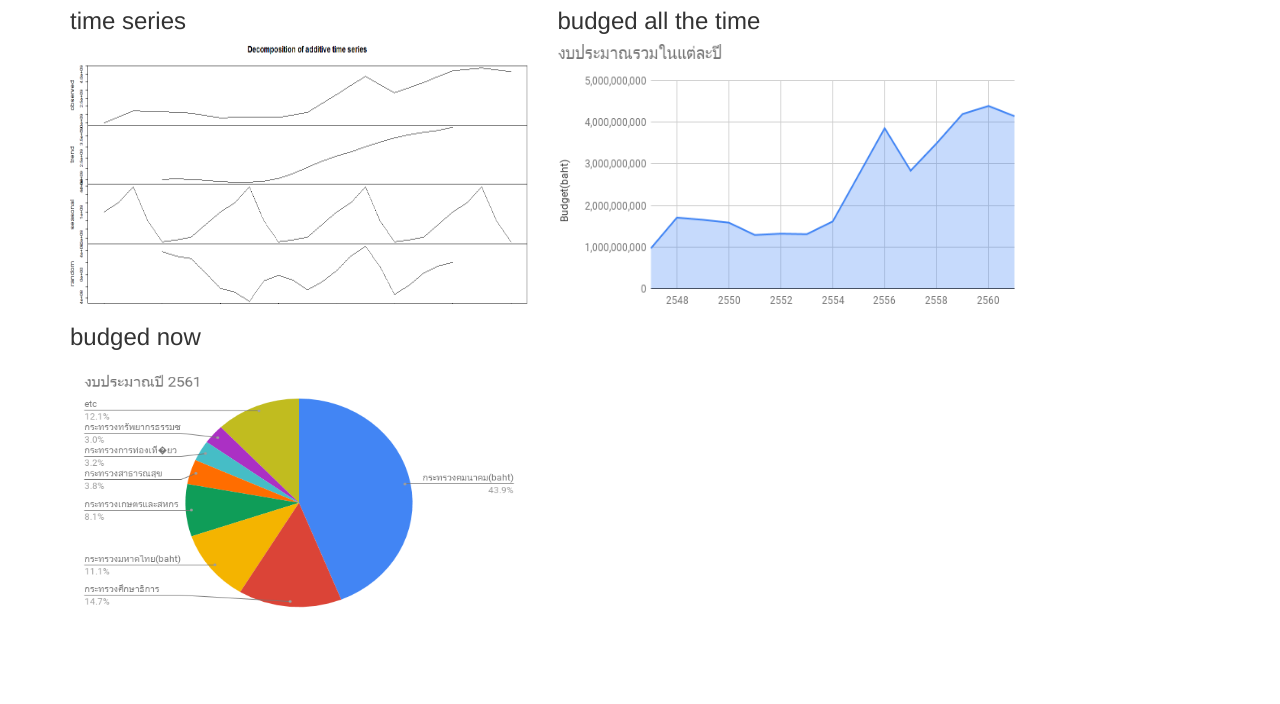
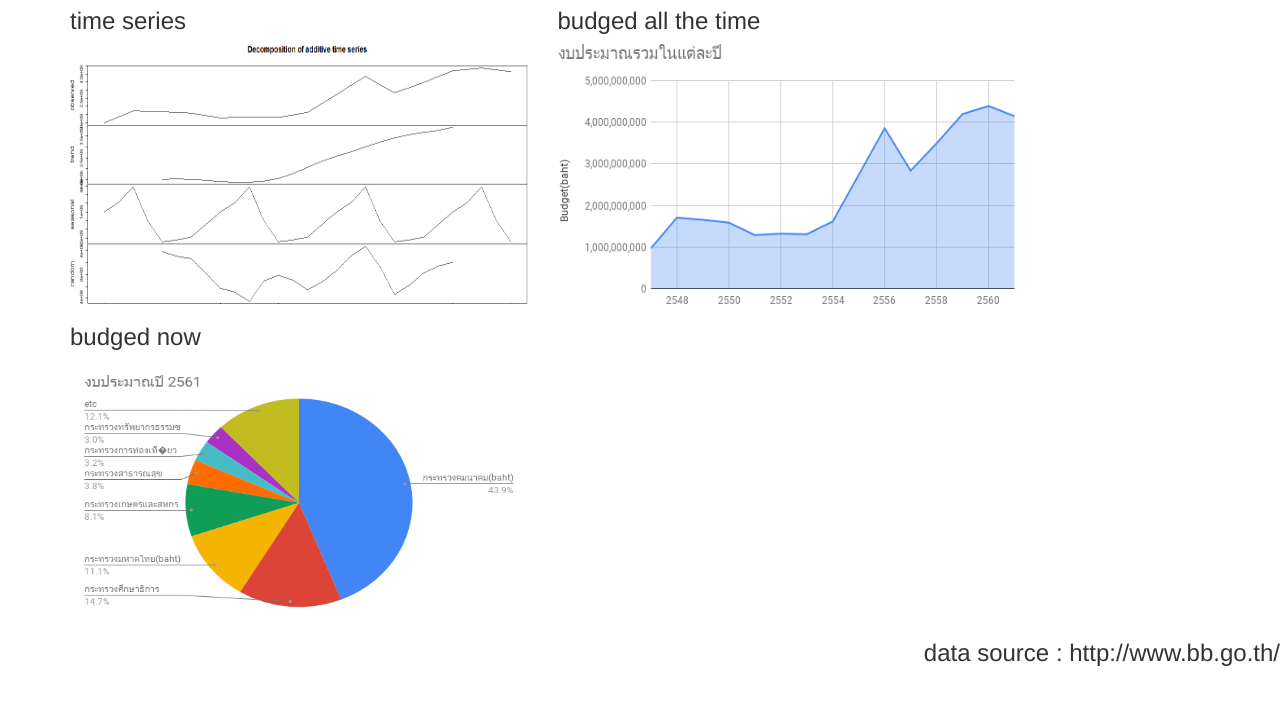
Before and after one commit to bosses11020/stat_final, a plain HTML site: page index.html in a window 1280 px wide. Shown: the part 82-786 px from the top of the page. Drawn offline with nearby package versions, Linux system fonts and the light colour scheme.

Commit message:
add data source

```diff
--- a/index.html
+++ b/index.html
@@ -27,12 +27,7 @@
         </div>
     </div>
 
-    <!-- time series
-    <img src="time series.png" width="500" height="333">
-    งบประมาณรวมในแต่ละปี
-    <img src="งบประมาณรวมในแต่ละปี.png" width="500" height="333">
-    งบประมาณปี 2561
-    <img src="งบประมาณปี 2561.png" width="500" height="333"> -->
+    <h3 style="text-align:right">data source : http://www.bb.go.th/</h3>
 
 </body>
 </html>
```
